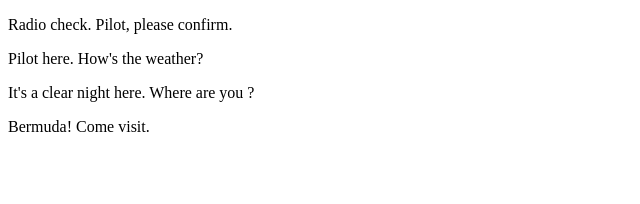
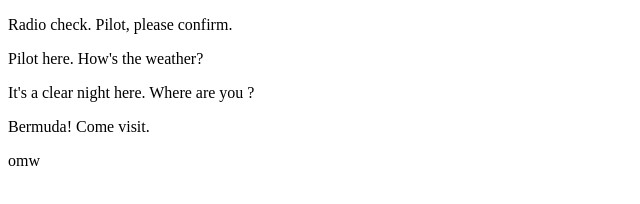
Before and after one commit to brivelarde/Launchcode-Studio, a plain HTML site: page index.html in a window 1280 px wide. Shown: the full height of the page, 0-640 px from the left. Drawn offline with Linux system fonts and the light colour scheme.

Commit message:
control's final response

```diff
--- a/index.html
+++ b/index.html
@@ -5,5 +5,6 @@
         <p>Pilot here. How's the weather?</p>
         <p>It's a clear night here. Where are you ?</p>
         <p>Bermuda! Come visit.</p>
+        <p>omw</p>
     </body>
 </html>
```
